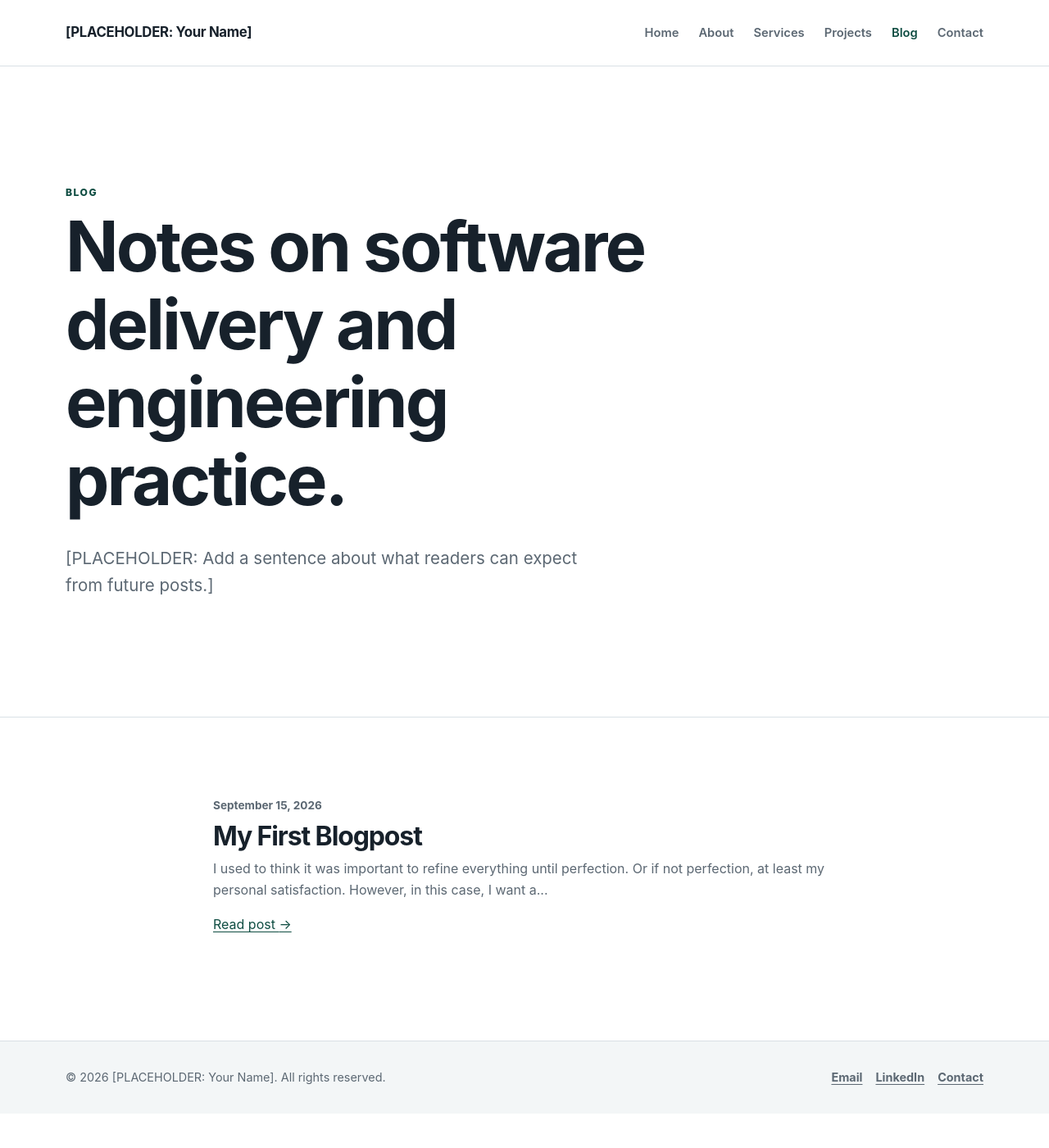
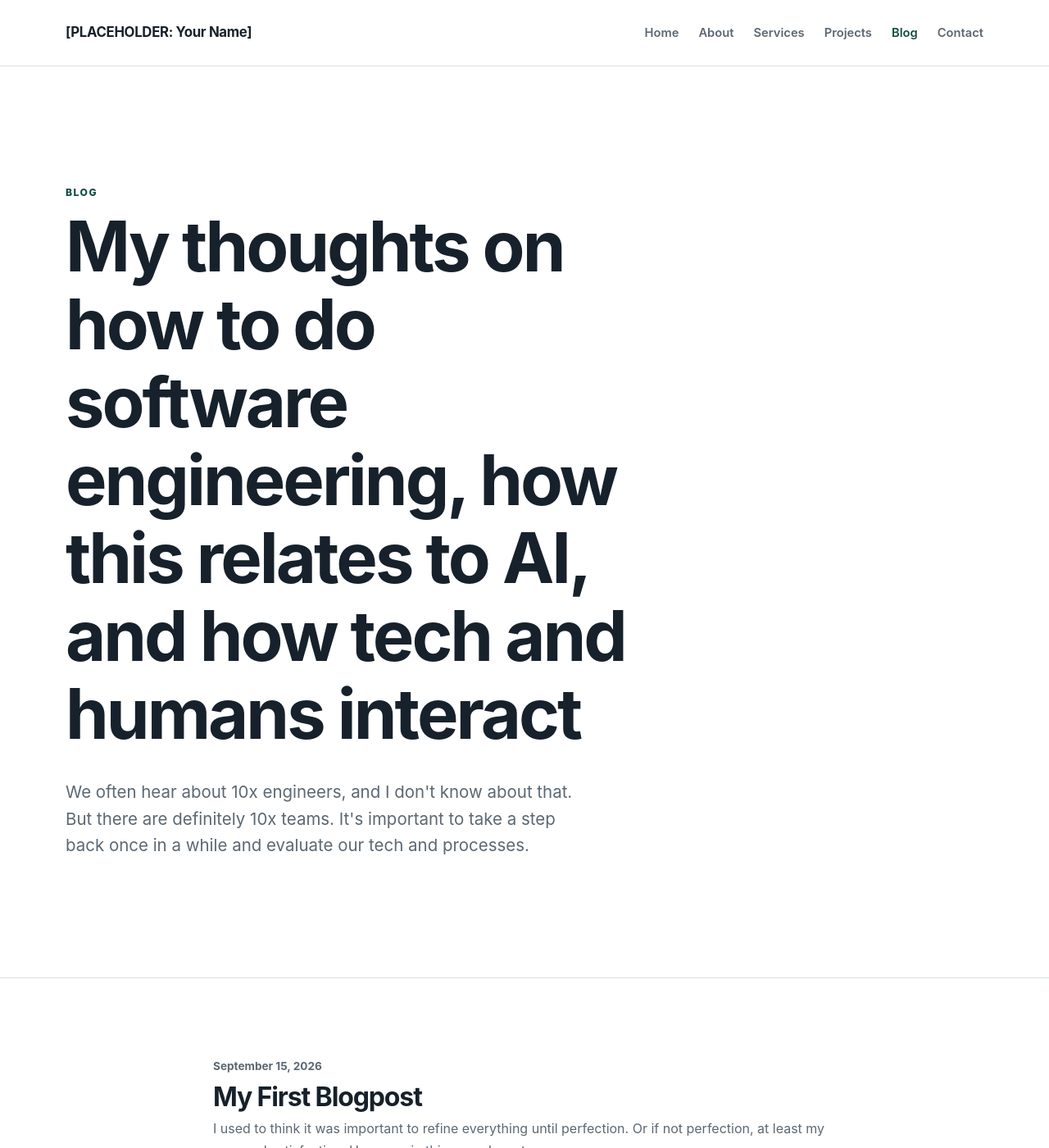
Before and after one commit to markijbema/ijbema_com, a Jekyll site: the page built from blog.md, in a window 1280 px wide and 1400 px high. Shown: the whole window at 82% size. Built offline with Jekyll 4.4.1, drawn with Linux system fonts in a browser that asks for light colours.

Commit message:
blog updated

```diff
--- a/blog.md
+++ b/blog.md
@@ -7,8 +7,8 @@ description: "[PLACEHOLDER: A short description of the topics covered in this bl
 <section class="page-hero">
   <div class="wrap">
     <p class="eyebrow">Blog</p>
-    <h1>Notes on software delivery and engineering practice.</h1>
-    <p class="page-hero-copy">[PLACEHOLDER: Add a sentence about what readers can expect from future posts.]</p>
+    <h1>My thoughts on how to do software engineering, how this relates to AI, and how tech and humans interact</h1>
+    <p class="page-hero-copy">We often hear about 10x engineers, and I don't know about that. But there are definitely 10x teams. It's important to take a step back once in a while and evaluate our tech and processes.</p>
   </div>
 </section>
 
@@ -23,7 +23,7 @@ description: "[PLACEHOLDER: A short description of the topics covered in this bl
           <p class="post-card-link"><a href="{{ post.url | relative_url }}">Read post <span aria-hidden="true">&rarr;</span></a></p>
         </article>
       {% else %}
-        <p>No posts yet. Add a Markdown file to <code>_posts/</code> to publish your first post.</p>
+        <p>No posts yet.</p>
       {% endfor %}
     </div>
   </div>
```
